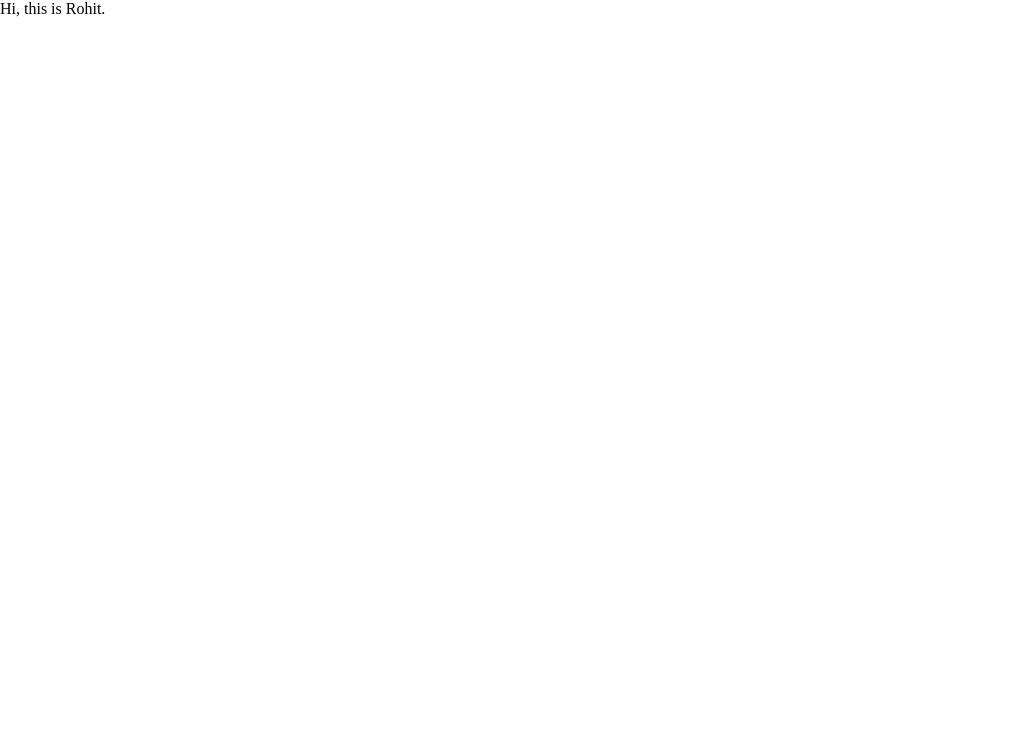
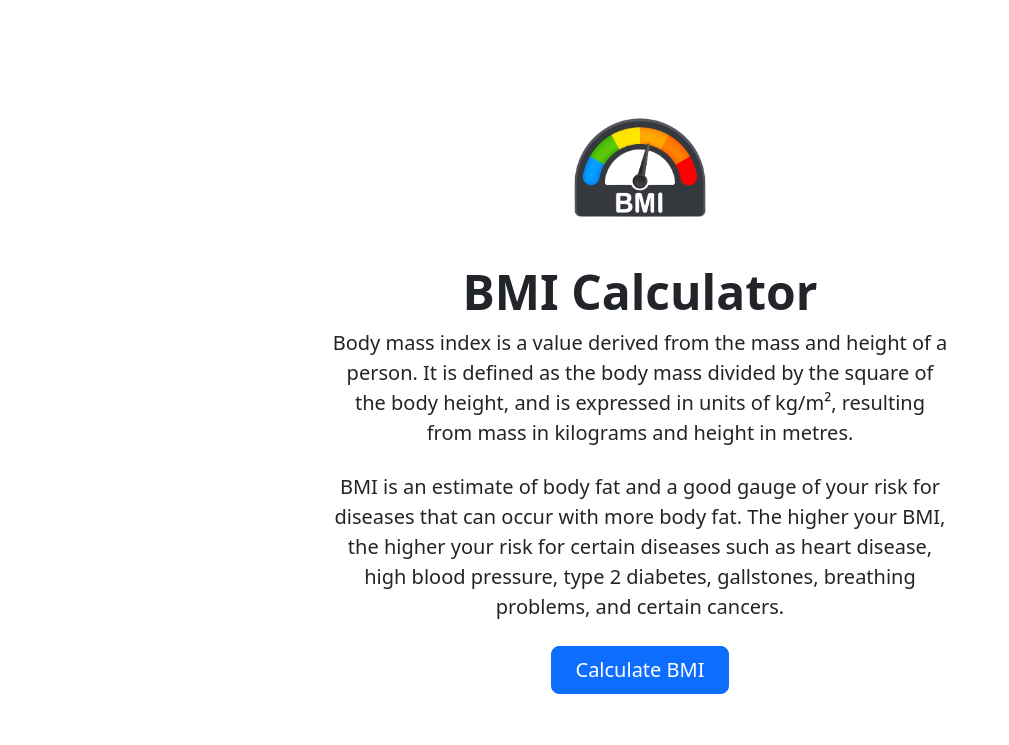
Before and after one commit to Rohit-Saini7/BMI-calculator-with-express.js, a website: page public/index.html in a window 1280 px wide. Shown: the whole page, without its empty margins (0-1009 px from the left). Drawn offline with nearby package versions, Linux system fonts and the light colour scheme.

Commit message:
update index.html with content

```diff
--- a/public/css/styles.css
+++ b/public/css/styles.css
@@ -1,3 +1,7 @@
 * {
   margin: 0;
 }
+
+img {
+  width: 200px;
+}
--- a/public/index.html
+++ b/public/index.html
@@ -4,11 +4,51 @@
     <meta charset="UTF-8" />
     <meta http-equiv="X-UA-Compatible" content="IE=edge" />
     <meta name="viewport" content="width=device-width, initial-scale=1.0" />
+    <link rel="icon" href="images/BMI-Icon.png" />
     <link rel="stylesheet" href="/css/styles.css" />
+    <link
+      href="https://cdn.jsdelivr.net/npm/bootstrap@5.2.0-beta1/dist/css/bootstrap.min.css"
+      rel="stylesheet"
+      integrity="sha384-0evHe/X+R7YkIZDRvuzKMRqM+OrBnVFBL6DOitfPri4tjfHxaWutUpFmBp4vmVor"
+      crossorigin="anonymous"
+    />
+    <title>BMI Calculator</title>
+  </head>
 
-    <title>Document</title>
-  </head>
   <body>
-    Hi, this is Rohit.
+    <div class="px-4 py-5 my-5 text-center">
+      <img
+        class="d-block mx-auto mb-4"
+        src="images/BMI-Icon.png"
+        alt="BMI Calculator"
+      />
+      <h1 class="display-5 fw-bold">BMI Calculator</h1>
+      <div class="col-lg-6 mx-auto">
+        <p class="lead mb-4">
+          Body mass index is a value derived from the mass and height of a
+          person. It is defined as the body mass divided by the square of the
+          body height, and is expressed in units of kg/m², resulting from mass
+          in kilograms and height in metres.
+        </p>
+        <p class="lead mb-4">
+          BMI is an estimate of body fat and a good gauge of your risk for
+          diseases that can occur with more body fat. The higher your BMI, the
+          higher your risk for certain diseases such as heart disease, high
+          blood pressure, type 2 diabetes, gallstones, breathing problems, and
+          certain cancers.
+        </p>
+        <div class="d-grid gap-2 d-sm-flex justify-content-sm-center">
+          <button type="button" class="btn btn-primary btn-lg px-4 gap-3">
+            Calculate BMI
+          </button>
+        </div>
+      </div>
+    </div>
+
+    <script
+      src="https://cdn.jsdelivr.net/npm/bootstrap@5.2.0-beta1/dist/js/bootstrap.bundle.min.js"
+      integrity="sha384-pprn3073KE6tl6bjs2QrFaJGz5/SUsLqktiwsUTF55Jfv3qYSDhgCecCxMW52nD2"
+      crossorigin="anonymous"
+    />
   </body>
 </html>
```
Also changed, not shown: public/images/BMI-Icon.png (added).
